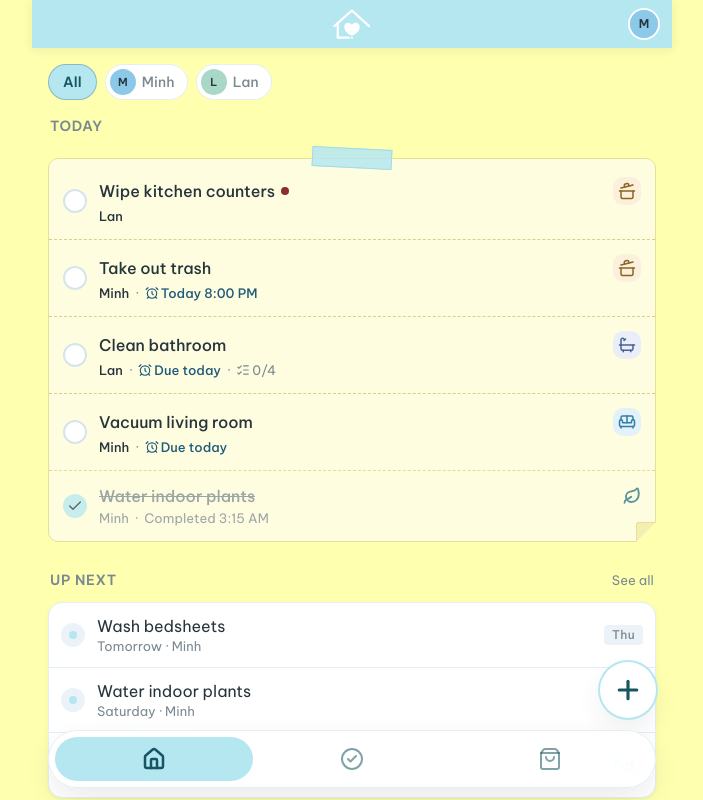
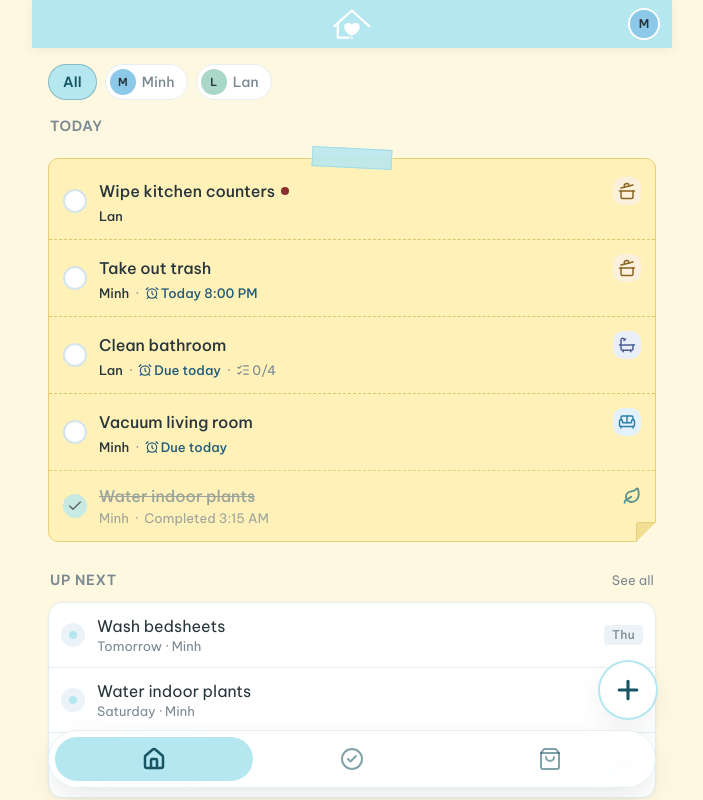
Before and after one commit to yennhi361998-code/Namin, a React (Vite) app: page / in a window 1280 px wide. Shown: the top 800 px of the page, without its empty margins (288-991 px from the left). Built offline with nearby package versions, Linux system fonts and the light colour scheme.

Commit message:
style: revert yellow background and sticky note colors to original

```diff
--- a/src/index.css
+++ b/src/index.css
@@ -4,7 +4,7 @@
 
 @layer base {
   html {
-    background: #feffaf;
+    background: #fff8e1;
     -webkit-text-size-adjust: 100%;
   }
   body {
--- a/tailwind.config.js
+++ b/tailwind.config.js
@@ -5,16 +5,16 @@ export default {
   theme: {
     extend: {
       colors: {
-        // App background: Butter Yellow (#FEFFAF).
-        canvas: '#FEFFAF',
+        // App background (everything except header and tab bar): butter cream.
+        canvas: '#FFF8E1',
         // Header band and app-icon background: Aqua Sky (#B5E7F1).
         header: '#B5E7F1',
         // Deep teal-blue for readability on Aqua Sky header background.
         'header-ink': '#175562',
         // Note-paper task lists (Home Today, Tasks day list).
         note: { DEFAULT: '#F4FAFD', edge: '#BBD8EB', line: '#A2CDE4', fold: '#D4E7F4', ring: '#7AAECB' },
-        // Sticky-note task paper: pale pastel Post-It yellow.
-        sticky: { DEFAULT: '#FFFDE0', edge: '#E6E196', line: '#D8D285', fold: '#F4EEB0' },
+        // Sticky-note task paper: yellow, a step stronger than the butter-cream canvas so it stands out.
+        sticky: { DEFAULT: '#FFF1B8', edge: '#E6CF78', line: '#DCC46A', fold: '#F2DE92' },
         surface: '#FFFFFF',
         sky: '#B5E7F1',
         'sky-hover': '#9DDDE9',
```
